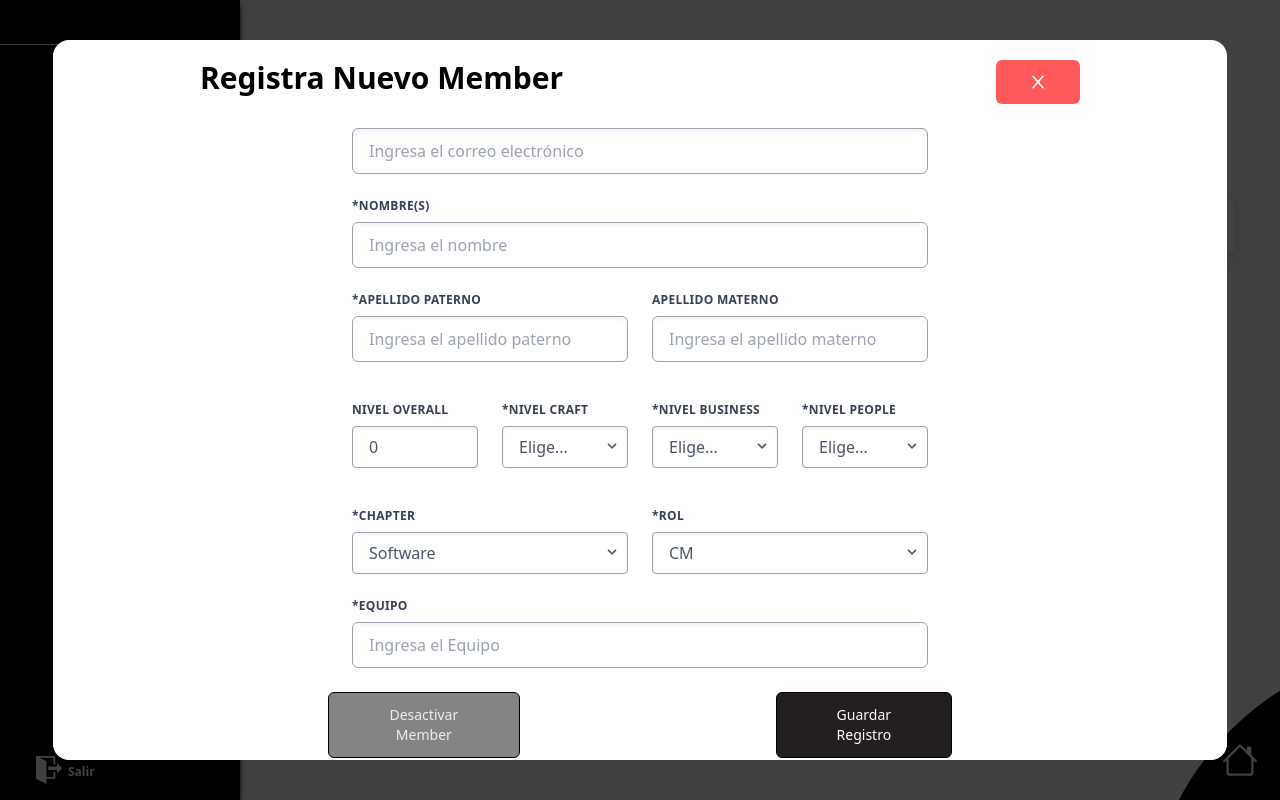
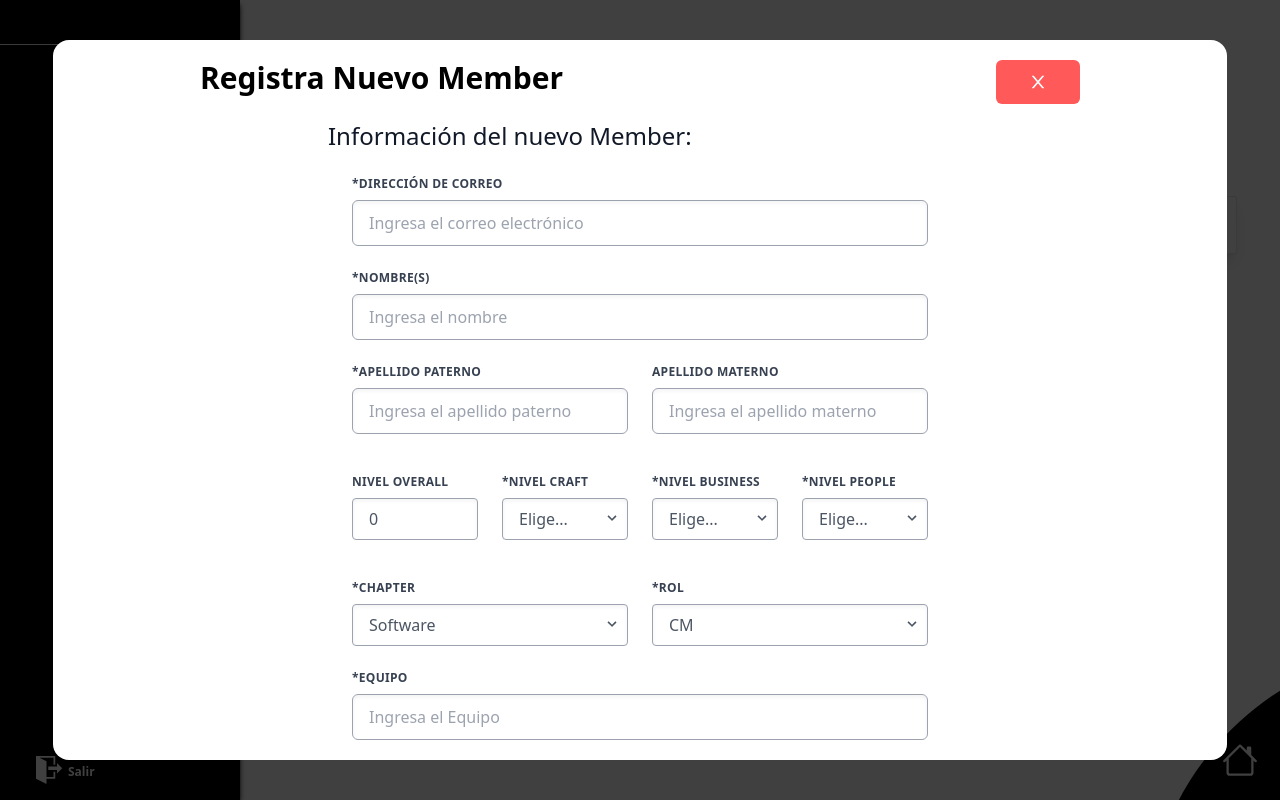
Before and after one commit to Naiztu/Project-Feedback-Zebrands, a Next.js app in the folder Proyecto/client/: page /lead/member in a window 1280 px wide. Both pictures are taken after a click on the button 768 px from the left and 302 px from the top of the page. Built offline with nearby package versions, Linux system fonts and the light colour scheme.

Commit message:
add header registra-modificar member

```diff
--- a/Proyecto/client/components/CardMembers.js
+++ b/Proyecto/client/components/CardMembers.js
@@ -6,7 +6,6 @@ export default function CardMembers({ info }) {
   const router = useRouter();
 
   const { user } = useUser();
-  console.log(info);
 
   const {
     imagen_perfil,
--- a/Proyecto/client/components/Registro.js
+++ b/Proyecto/client/components/Registro.js
@@ -195,22 +195,22 @@ export default function Registro({ regMember, isSaved }) {
 
   return (
     <>
-      {/* <header className="w-full pt-10 rounded-b-3xl">
+      <header className="w-full pt-10 rounded-b-3xl">
         <div className="flex flex-col justify-center items-center w-10/12 mx-auto">
           <h1 className=" title">
-            {!isSaved ? "Registra a un nuevo Member" : "Información del Member"}
+            {!isSaved ? "" : "Información del Member"}
           </h1>
         </div>
-      </header> */}
+      </header>
       <div className="min-h-screen mb-16">
         <div className="container mx-auto">
           <div className="inputs w-full max-w-2xl pb-6 px-6 mx-auto">
-            {/* <h2 className="text-2xl text-gray-900">
+             <h2 className="text-2xl text-gray-900">
 
               {!isSaved
                 ? "Información del nuevo Member:"
-                : "Información del Member:"}
-            </h2> */}
+                : ""}
+            </h2>
             <div className="mt-6 ">
               <div className="personal w-full">
                 <div className="w-full md:w-full px-3 mb-6">
```
